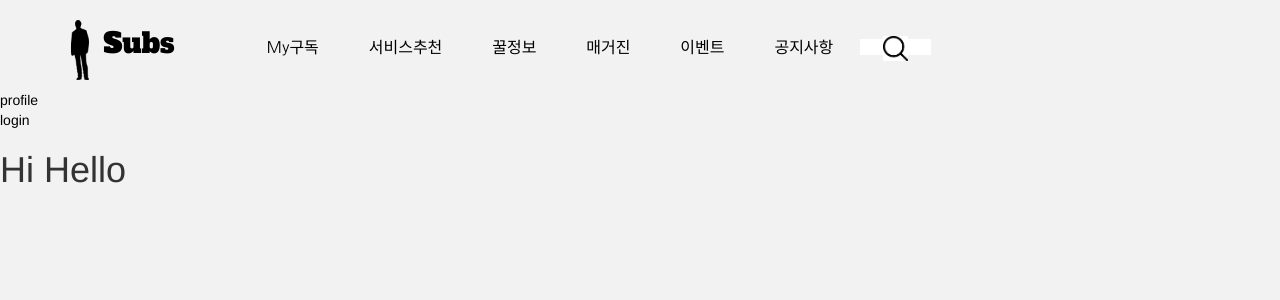
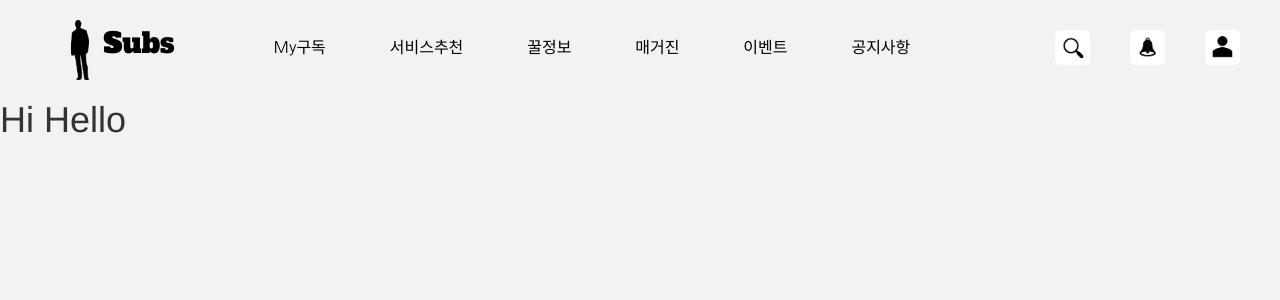
Before and after one commit to qkrwjdan/Sub-s, a Django app: page / in a window 1280 px wide. Shown: the top 300 px of the page. Run offline with Django 3.2, Linux system fonts and the light colour scheme; some libraries are stand-ins or nearby versions; some web fonts are replaced.

Commit message:
search, notification, profile button
버튼 세 개 이미지로 구현

```diff
--- a/index/templates/index.html
+++ b/index/templates/index.html
@@ -1,4 +1,6 @@
 {% extends 'base.html' %}
+{% load staticfiles %}
+
 {% block content%}
 <h1>Hi Hello</h1>
 {% endblock%}
--- a/static/subs/style.css
+++ b/static/subs/style.css
@@ -14,8 +14,10 @@ nav ul li {
    font: 16px Dotum;
    font-family: 'Nanum Gothic', sans-serif;
    color: #F2F2F2;
-   padding:0 23px;
+   padding:0 30px;
  }
+
+
  nav ul li a{
 
      table-layout: fixed;
--- a/templates/base.html
+++ b/templates/base.html
@@ -28,18 +28,21 @@
               <li><a href="{% url 'magazine' %}">매거진</a></li>
               <li><a href="{% url 'event' %}">이벤트</a></li>
               <li><a href="{% url 'notice' %}">공지사항</a></li>
-              <li style = "background-color:white; height:50px;"><a href="#" ><img src="{% static 'subs/search.png' %}" style = "width:25px;"></a></li>
+
+              <div style = "display:inline; float:right; padding-right:40px; padding-top:20px;"><a href="{% url 'profile'%}" ><img src="{% static 'subs/profile.png' %}" style = "width:35px;"></a></div>
+              <div style = "display:inline; float:right; padding-right:40px;padding-top:20px;"><a href="#" ><img src="{% static 'subs/notification.png' %}" style = "width:35px;"></a></div>
+              <div style = "display:inline; float:right; padding-right:40px;padding-top:20px;"><a href="#" ><img src="{% static 'subs/search.png' %}" style = "width:35px;"></a></div>
           </ul>
       </nav>
 
-    <div class = "profile"> <a href="{% url 'profile'%}">profile</a> </div>
-
+  <!--
     {% if user.is_authenticated %}
       <a href="{% url 'profile' %}" >{{user.username}}</a>
       <a href="{% url 'logout' %}">logout</a>
     {% else %}
     <a href="{% url 'login' %}">login</a>
     {% endif %}
+  -->
 
     {%block content%}
     {% endblock %}
```
Also changed, not shown: static/subs/notification.png (added), static/subs/profile.png (added), static/subs/search.png.
